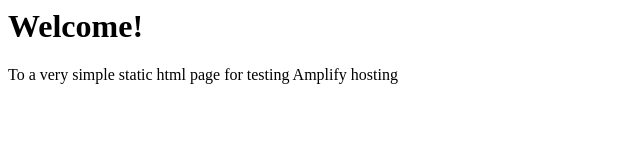
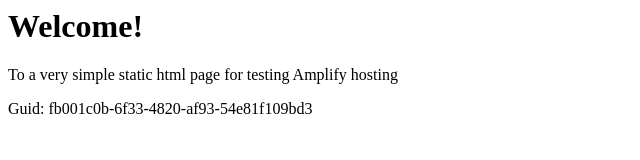
Before and after one commit to aws-aemilia-bah/Github-PR-Commit-Integration-Test-DoNotTouch-v0-preprod-me-south-1, a website: page src/index.html in a window 1280 px wide. Shown: the whole page, without its empty margins (0-640 px from the left). Drawn offline with Linux system fonts and the light colour scheme.

Commit message:
commit from integ tests

```diff
--- a/src/index.html
+++ b/src/index.html
@@ -1,3 +1,5 @@
+
+
 <html lang="en">
 
 <head>
@@ -10,6 +12,6 @@
 <body>
     <h1>Welcome!</h1>
     <p>To a very simple static html page for testing Amplify hosting</p>
-</body>
+    <p>Guid: fb001c0b-6f33-4820-af93-54e81f109bd3</p></body>
 
 </html>
```
